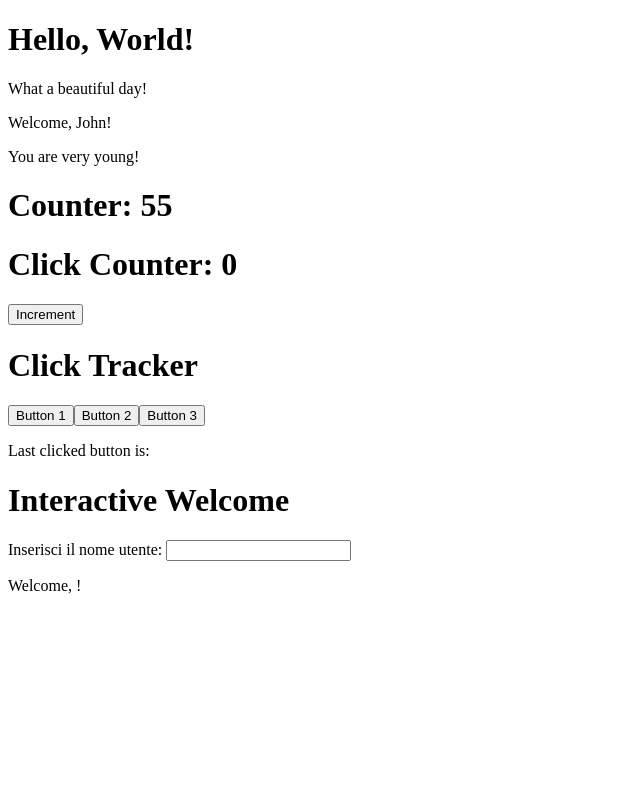
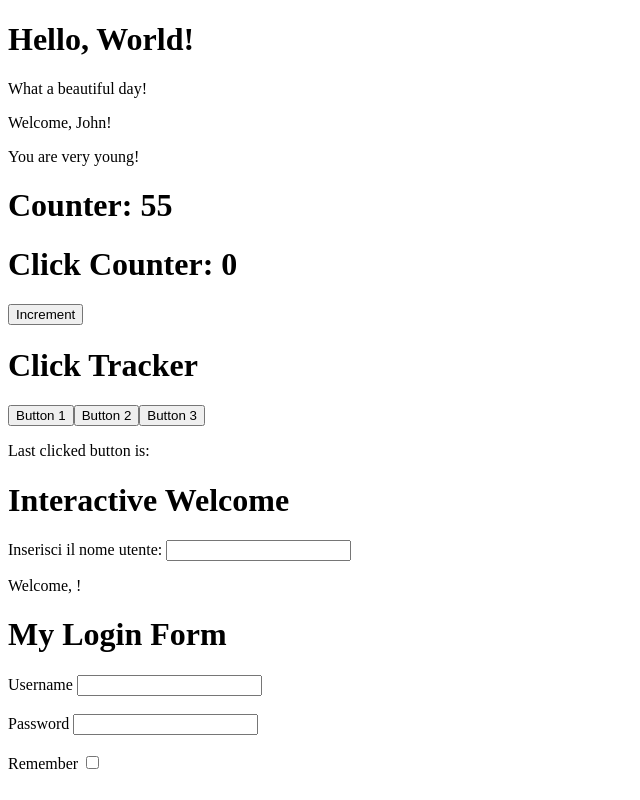
Before and after one commit to msimile/jsx-exercises, a React (Create React App) app in the folder react-exercises/: page / in a window 1280 px wide. Shown: the whole page, without its empty margins (0-640 px from the left). Built offline with nearby package versions, Linux system fonts and the light colour scheme.

Commit message:
feat: forms-02 complete

```diff
--- a/react-exercises/src/App.js
+++ b/react-exercises/src/App.js
@@ -5,6 +5,7 @@
 import { ClickCounter } from "./ClickCounter";
 import { ClickTracker } from "./ClickTracker";
 import { InteractiveWelcome } from "./InteractiveWelcome";
+import { Login } from "./Login";
 
 export class App extends React.Component {
   render() {
@@ -16,6 +17,7 @@
         <ClickCounter />
         <ClickTracker />
         <InteractiveWelcome/>
+        <Login/>
       </div>
     );
   }
--- /dev/null
+++ b/react-exercises/src/Login.js
@@ -0,0 +1,57 @@
+import React from "react";
+
+export class Login extends React.Component {
+  state = {
+    username: "",
+    password: "",
+    remember: false,
+  };
+
+  handleLoginInput = (event) => {
+    const name = event.target.name;
+    const value = event.target.value;
+    const type = event.target.type;
+    const checked = event.target.checked;
+    console.log(value);
+
+    this.setState({
+      [name]: type === "checkbox" ? checked : value,
+    });
+  };
+
+  render() {
+    return (
+      <div>
+        <h1>My Login Form</h1>
+        <label for="userName">Username </label>
+        <input
+          id="userName"
+          type="text"
+          name="username"
+          value={this.state.username}
+          onChange={this.handleLoginInput}
+        />
+        <br />
+        <br />
+        <label for="passWord">Password </label>
+        <input
+          id="passWord"
+          type="password"
+          name="password"
+          value={this.state.password}
+          onChange={this.handleLoginInput}
+        />
+        <br />
+        <br />
+        <label for="remember">Remember </label>
+        <input
+          id="remember"
+          type="checkbox"
+          name="remember"
+          value={this.state.remember}
+          onChange={this.handleLoginInput}
+        />
+      </div>
+    );
+  }
+}
```
